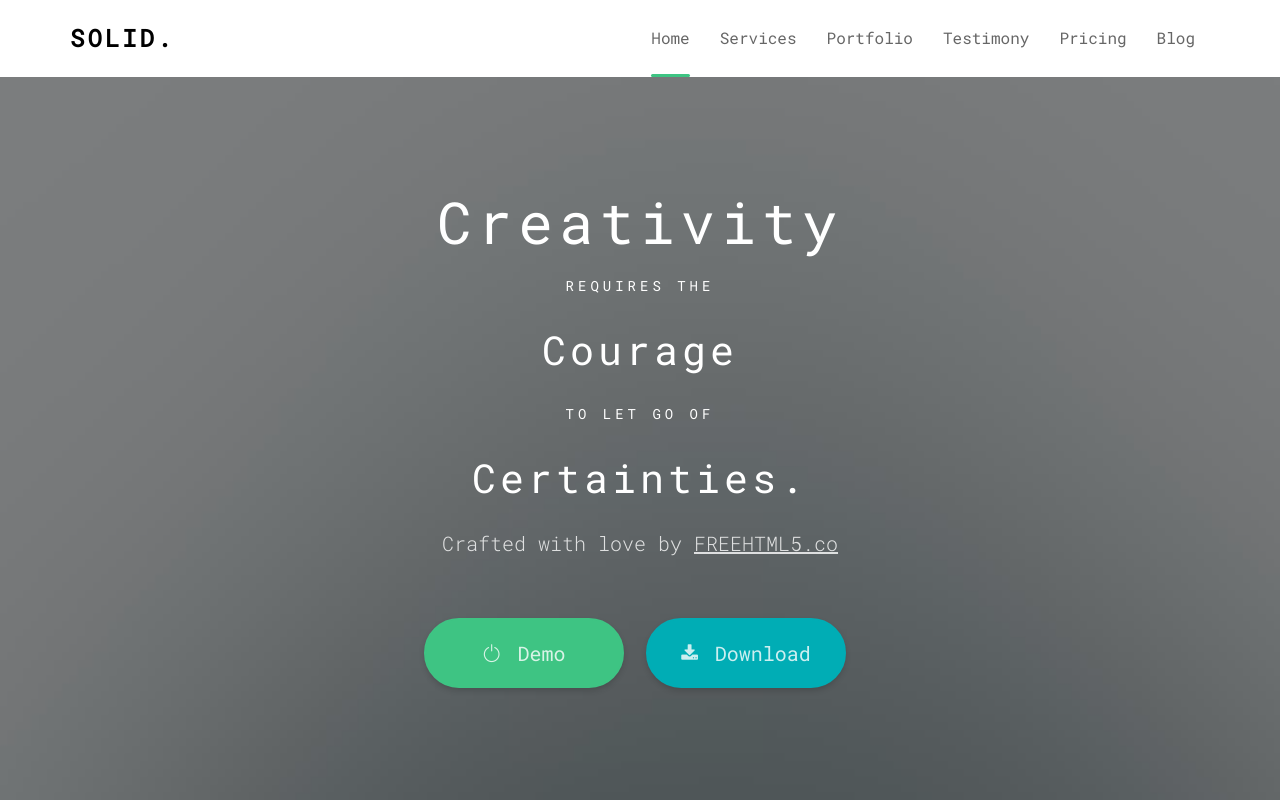
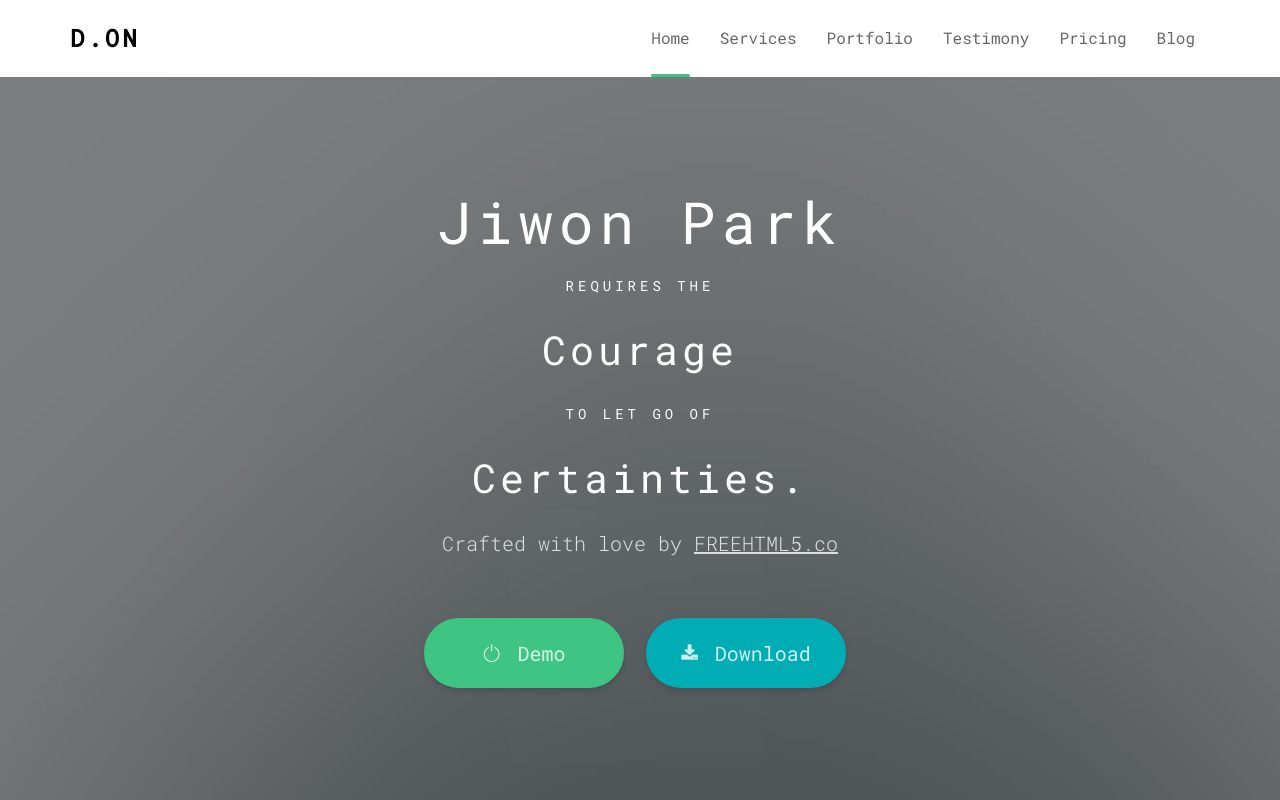
Before and after one commit to donny95/donny95.github.io, a plain HTML site: page index.html in a window 1280 px wide. Shown: the top 800 px of the page. Drawn offline with Linux system fonts and the light colour scheme; files whose address does not match are found by name.

Commit message:
Update index.html

```diff
--- a/index.html
+++ b/index.html
@@ -71,7 +71,7 @@
 					<div class="navbar-header">
 						<!-- Mobile Toggle Menu Button -->
 						<a href="#" class="js-fh5co-nav-toggle fh5co-nav-toggle" data-toggle="collapse" data-target="#navbar" aria-expanded="false" aria-controls="navbar"><i></i></a>
-						<a class="navbar-brand" href="index.html">Solid.</a>
+						<a class="navbar-brand" href="index.html">D.on</a>
 					</div>
 					<div id="navbar" class="navbar-collapse collapse">
 						<ul class="nav navbar-nav navbar-right">
@@ -95,7 +95,7 @@
 				<div class="text-inner">
 					<div class="row">
 						<div class="col-md-8 col-md-offset-2 text-center">
-							<h1 class="animate-box"><span class="big">Creativity</span> <br><span>requires the</span> <br><span class="medium">Courage</span><br><span>to let go of</span> <br> <span class="medium">Certainties.</span></h1>
+							<h1 class="animate-box"><span class="big">Jiwon Park</span> <br><span>requires the</span> <br><span class="medium">Courage</span><br><span>to let go of</span> <br> <span class="medium">Certainties.</span></h1>
 							<h2 class="animate-box">Crafted with love by <a href="http://freehtml5.co/" target="_blank" title="Free HTML5 Bootstrap Templates" class="fh5co-link">FREEHTML5.co</a></h2>
 							<div class="call-to-action">
 								<a href="#" class="demo animate-box"><i class="icon-power"></i> Demo</a>
```
